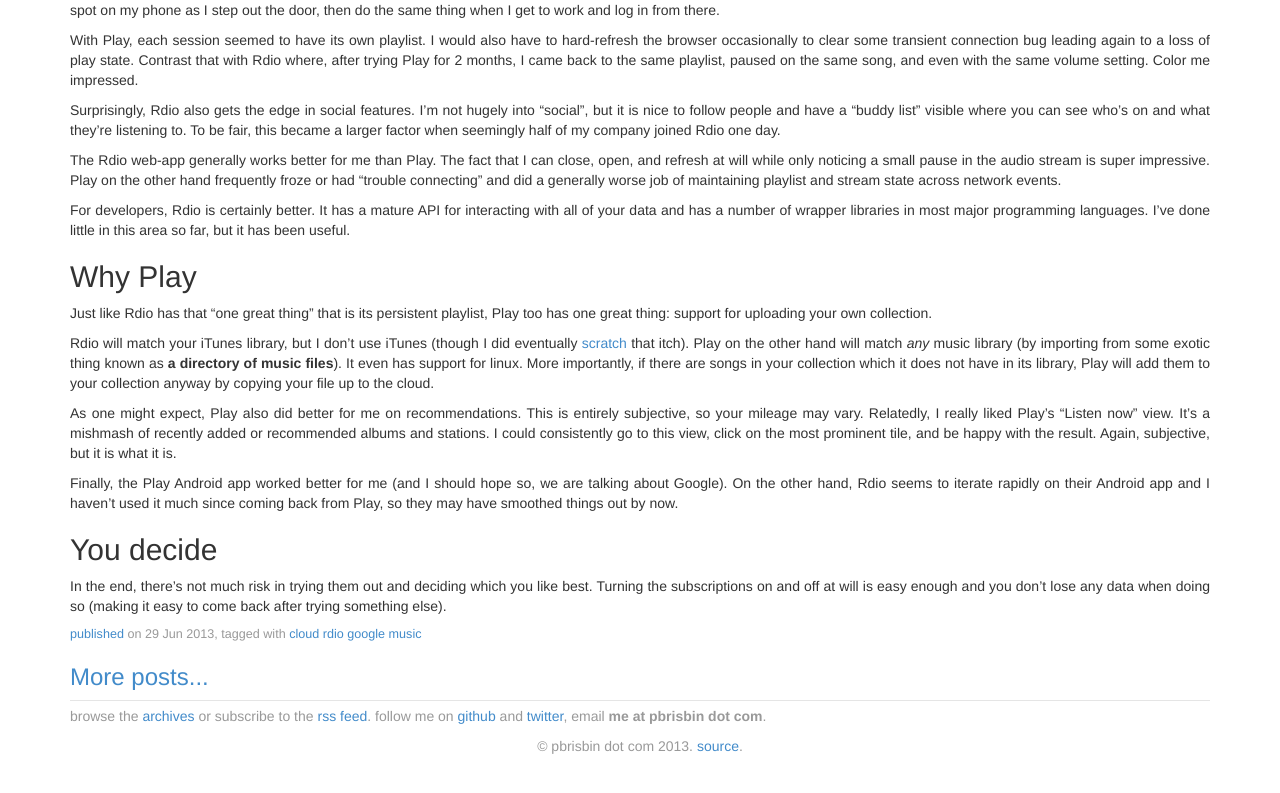
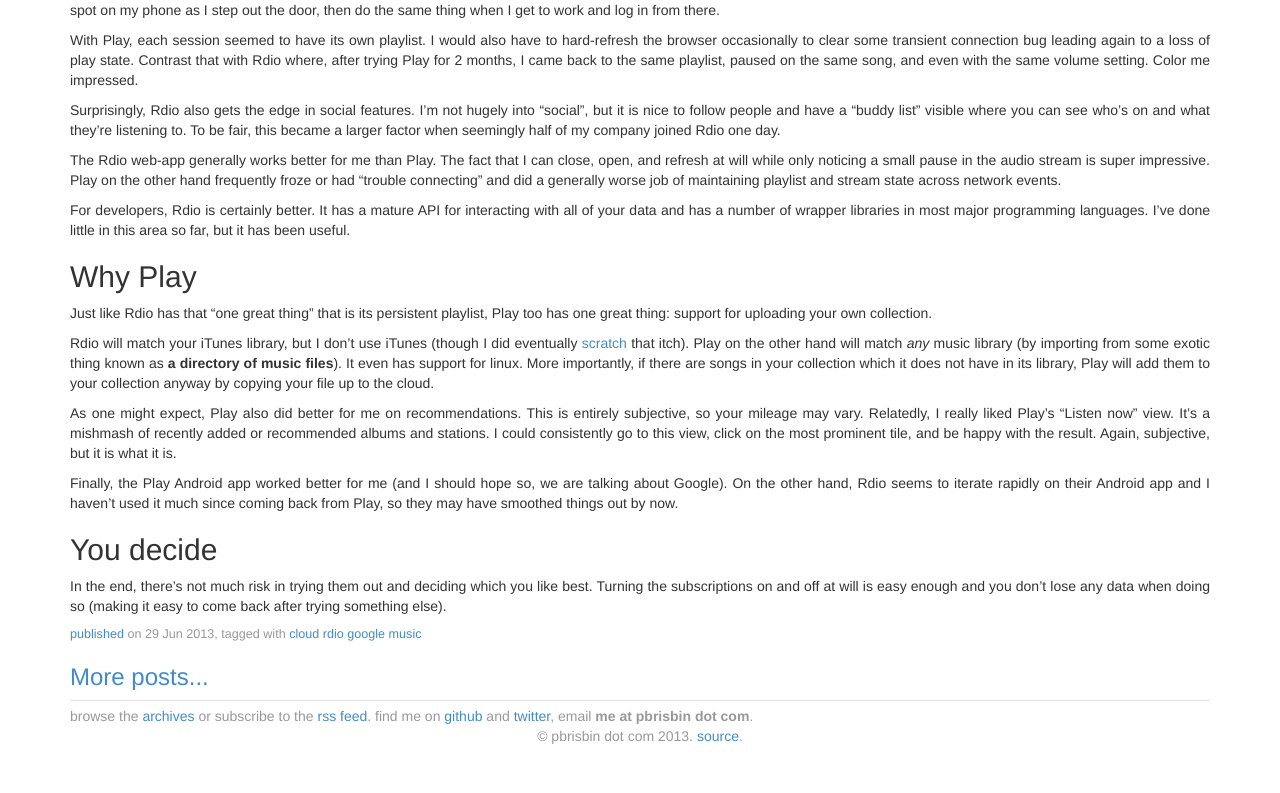
Before and after one commit to pbrisbin/pbrisbin.com, a Jekyll site: the page built from index.html, in a window 1280 px wide and 900 px high, scrolled down 14274 px. Shown: the top 793 px of the window. Built offline with Jekyll 4.4.1, drawn with Linux system fonts in a browser that asks for light colours.

Commit message:
Whitespace and indentation

```diff
--- a/_layouts/default.html
+++ b/_layouts/default.html
@@ -31,20 +31,16 @@
   </head>
   <body>
     <section class="container">
-
       {{ content }}
-
       <footer>
-        <section id="links">
-          <p>
-            browse the <a href="/archives">archives</a>
-            or subscribe to the  <a href="/feed">rss feed</a>.
-            follow me on <a href="https://github.com/pbrisbin">github</a>
-            and <a href="http://twitter.com/patbrisbin">twitter</a>,
-            email <strong>me at pbrisbin dot com</strong>.
-          </p>
+        <section>
+          browse the
+          <a href="/archives">archives</a> or subscribe to the
+          <a href="/feed">rss feed</a>. find me on
+          <a href="https://github.com/pbrisbin">github</a> and
+          <a href="http://twitter.com/patbrisbin">twitter</a>,
+          email <strong>me at pbrisbin dot com</strong>.
         </section>
-
         <section id="copyright">
           &copy; pbrisbin dot com 2013.
           <a href="https://github.com/pbrisbin/pbrisbin.com">source</a>.
--- a/_layouts/post.html
+++ b/_layouts/post.html
@@ -10,14 +10,13 @@
 <section class="meta">
   published on {{ page.date | date_to_string }}, tagged with
   {% for tag in page.tags %}
-    <a href="/tags/{{ tag | uri_escape }}">{{ tag}}</a>
+  <a href="/tags/{{ tag | uri_escape }}">{{ tag }}</a>
   {% endfor %}
 </section>
 
 {{ content }}
 
 <ul class="pager">
-  <!-- we reverse things because I think twitter got it backwards -->
   {% if page.next.url %}
   <li class="previous">
     <a href="{{ page.next.url }}">⇐ {{ page.next.title }}</a>
```
Lines whose indentation alone changed are shown as unchanged.
